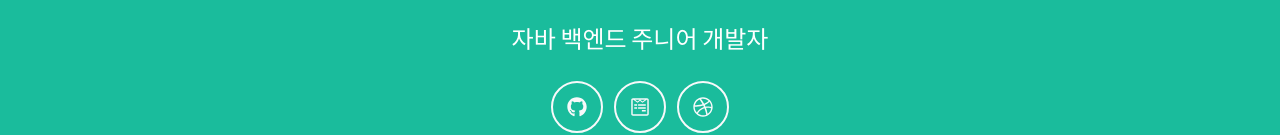
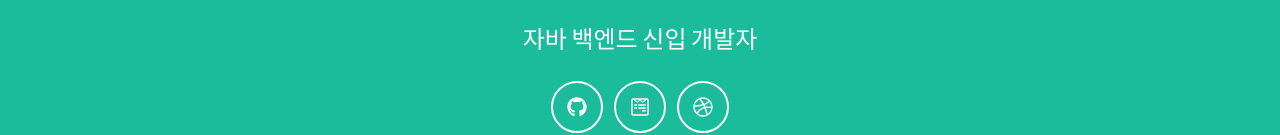
Before and after one commit to SundaePorkCutlet/HongJunho.github.io, a plain HTML site: page index.html in a window 1280 px wide. Shown: the part 555-690 px from the top of the page. Drawn offline with nearby package versions, Linux system fonts and the light colour scheme.

Commit message:
주니어 > 신입으로 변경

```diff
--- a/index.html
+++ b/index.html
@@ -72,7 +72,7 @@
                     <div class="divider-custom-line"></div>
                 </div>
                 <!-- Masthead Subheading-->
-                <p class="masthead-subheading font-weight-light mb-0">자바 백엔드 주니어 개발자</p>
+                <p class="masthead-subheading font-weight-light mb-0">자바 백엔드 신입 개발자</p>
             </div>
             <br>
             <a class="btn btn-outline-light btn-social mx-1" href="https://github.com/SundaePorkCutlet"><i class="fab fa-fw fa-github"></i></a>
```
